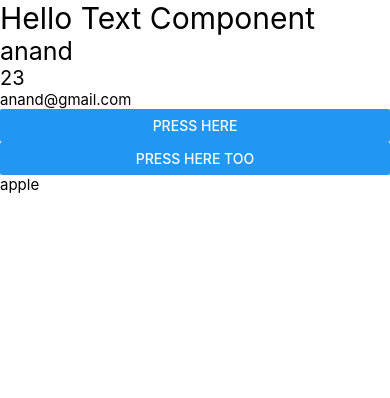
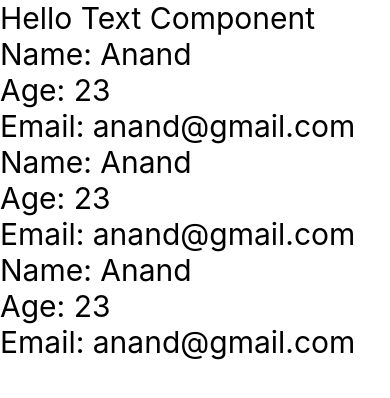
Before and after one commit to AnandShirbhaiyye/RNFirstProject, a React Native app: screen / in a window 390 px wide. Shown: the top 398 px of the page. Built offline with nearby package versions, Linux system fonts and the light colour scheme.

Commit message:
added functional componensts

```diff
--- a/App.js
+++ b/App.js
@@ -1,26 +1,25 @@
 import React from 'react';
 import {Button, Text, View} from 'react-native';
-
-let age=23;
-var email= 'anand@gmail.com';
-const name = 'anand';
-
-function fruit(){
-  return('apple')
-}
 
 function App() {
   return (
     <View>
       <Text style={{fontSize: 30}}>Hello Text Component</Text>
-      <Text style={{fontSize: 25}}>{name}</Text>
-      <Text style={{fontSize: 20}}>{age}</Text>
-      <Text style={{fontSize: 15}}>{email}</Text>
-      <Button title="Press Here"></Button>
-      <Button title="Press Here Too"></Button>
-      <Text style={{fontSize: 15}}>{fruit()}</Text>
+      <UserData/>
+      <UserData/>
+      <UserData/>
     </View>
   );
 }
 
+
+function UserData(){
+  return(
+    <View>
+       <Text style={{fontSize: 30}}>Name: Anand</Text>
+       <Text style={{fontSize: 30}}>Age: 23</Text>
+       <Text style={{fontSize: 30}}>Email: anand@gmail.com</Text>
+    </View>
+  )
+}
 export default App;
```
